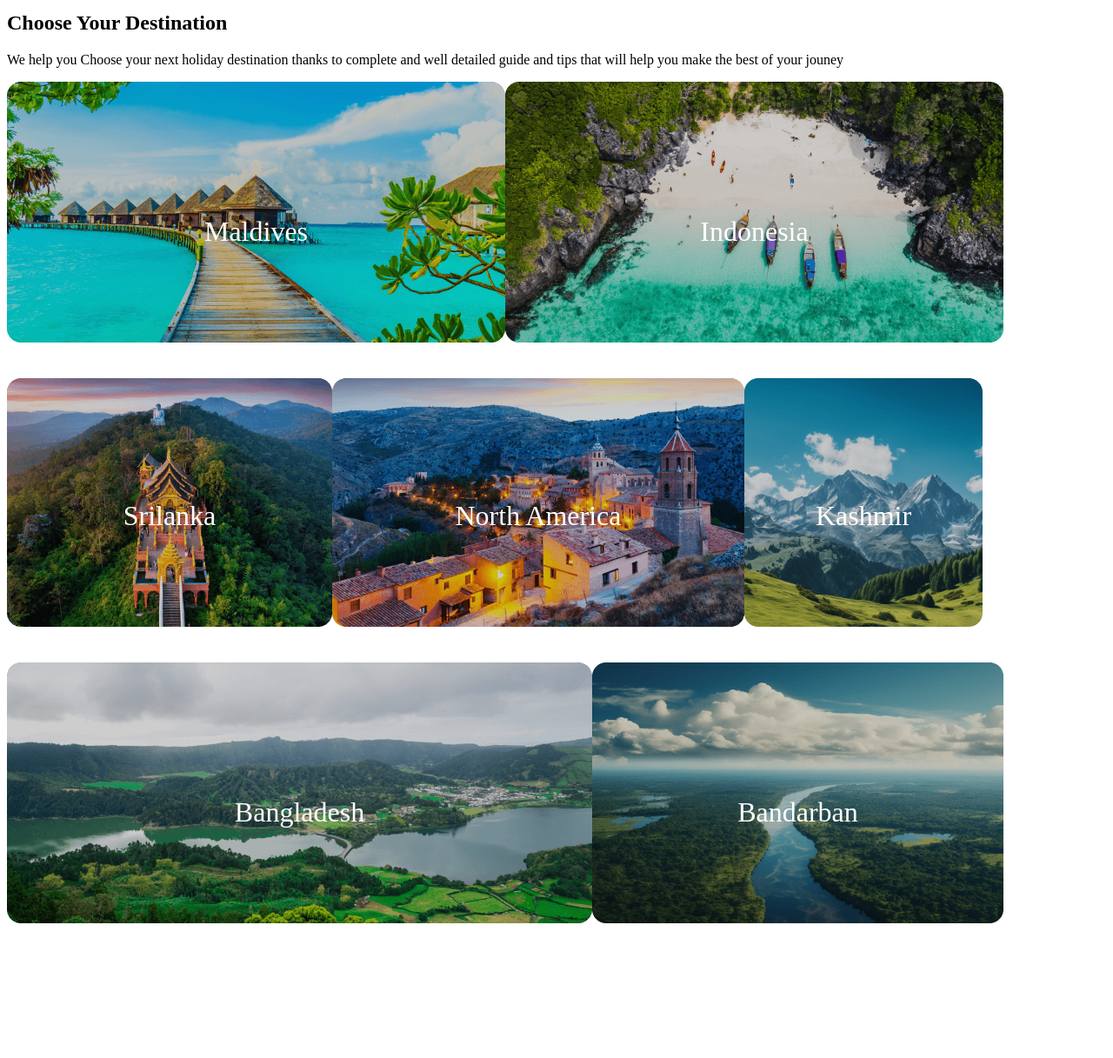
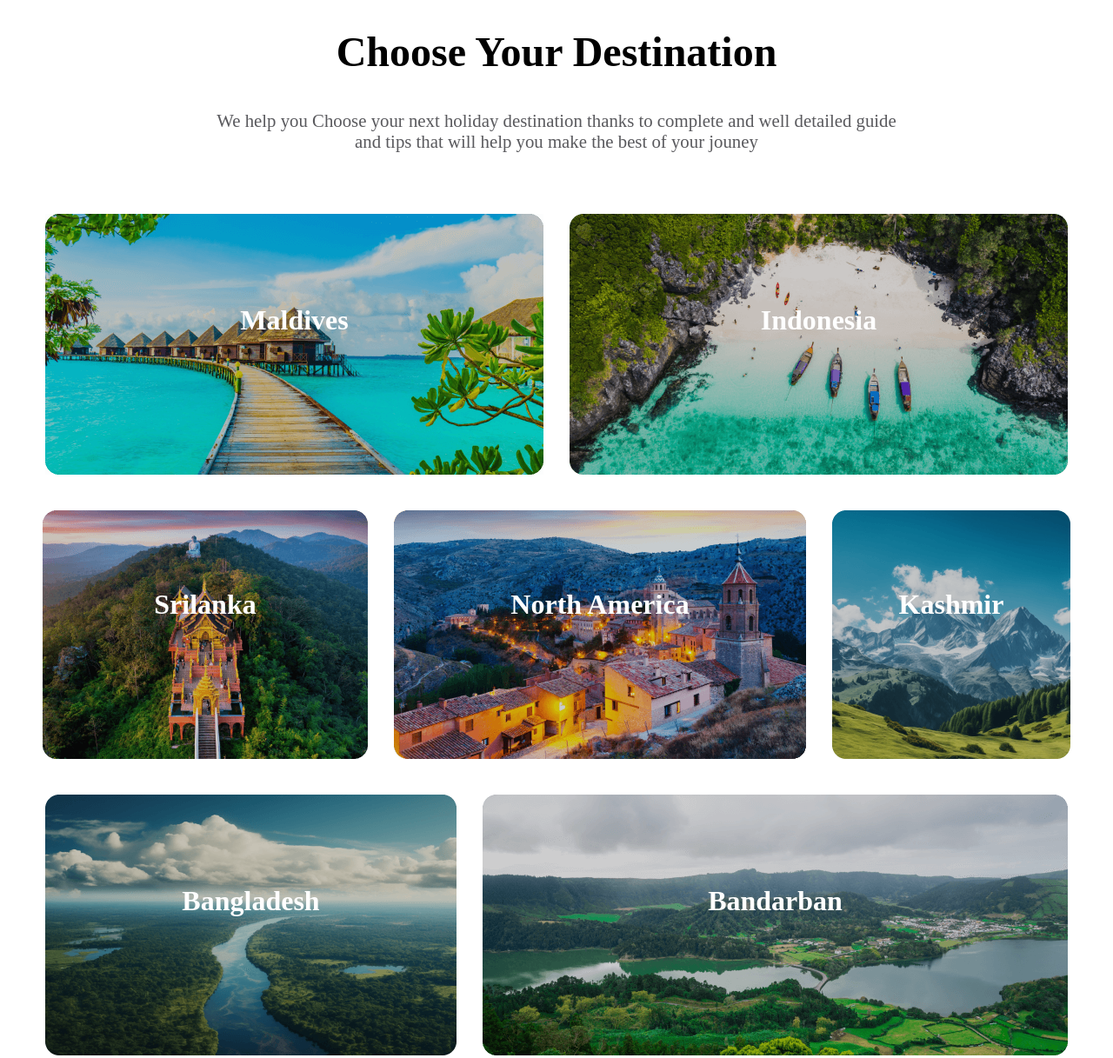
Before and after one commit to fatema94/Assingment-2, a plain HTML site: page index.html in a window 1280 px wide. Shown: the part 2440-3657 px from the top of the page at 87% size. Before the commit the page ends 3551 px from the top, so only its background shows below. Drawn offline with Linux system fonts and the light colour scheme.

Commit message:
added destination section

```diff
--- a/index.html
+++ b/index.html
@@ -79,38 +79,53 @@
     <section>
         <div class="destination-content">
             <h2 class="destination-tittle">Choose Your Destination</h2>
-            <p class="destination-description">We help you Choose your next holiday destination thanks to complete and well detailed guide and tips that will help you make the best of your jouney</p>
+            <p class="destination-description">We help you Choose your next holiday destination thanks to complete  and well detailed guide <br> and tips that will help you make the best of your jouney</p>
         </div>
-        <div class="destination">
-            <div class="destination-img" id="maldives">
-                <div class="card-img"><img src="Images/Rectangle 5.png" alt=""></div>
-                <div class="card-text">Maldives</div>
+        <div class="destination-container">
+            <div class="destination">
+                <div class="d-card">
+                    <img src="Images/Rectangle 5.png" alt="">
+                    <h2 class="d-text">Maldives</h2>
+                </div>
+                <div class="d-card">
+                    <img src="Images/Rectangle 8.png" alt="">
+                    <h2 class="d-text">Indonesia</h2>
+
+                </div>
             </div>
-            <div class="destination-img" id="indonesio">
-                <div class="card-img"><img src="Images/Rectangle 8.png" alt=""></div>
-                <div class="card-text">Indonesia</div>
+            <div class="destination">
+                <div class="d-card">
+                    <img src="Images/Rectangle 6.png" alt="">
+                    <h2 class="d-text">Srilanka</h2>
+                </div>
+                <div class="d-card">
+                    <img src="Images/Rectangle 7.png" alt="">
+                    <h2 class="d-text">North America</h2>
+                </div>
+                <div class="d-card">
+                    <img src="Images/Rectangle 9.png" alt="">
+                    <h2 class="d-text">Kashmir</h2>
+                </div>
             </div>
-            <div class="destination-img" id="srilanka">
-                <div class="card-img"><img src="Images/Rectangle 6.png" alt=""></div>
-                <div class="card-text">Srilanka</div>
-            </div>
-            <div class="destination-img">
-                <div class="card-img" id="america"><img src="Images/Rectangle 7.png" alt=""></div>
-                <div class="card-text">North America</div>
-            </div>
-            <div class="destination-img">
-                <div class="card-img" id="kashmir"><img src="Images/Rectangle 9.png" alt=""></div>
-                <div class="card-text">Kashmir</div>
-            </div>
-            <div class="destination-img">
-                <div class="card-img" id="bangladesh"><img src="Images/Rectangle 10.png" alt=""></div>
-                <div class="card-text">Bangladesh</div>
-            </div>
-            <div class="destination-img" id="bandarban">
-                <div class="card-img"><img src="Images/Rectangle 11.png" alt=""></div>
-                <div class="card-text">Bandarban</div>
+            <div class="destination">
+                <div class="d-card">
+                    <img src="Images/Rectangle 11.png" alt="">
+                    <h2 class="d-text">Bangladesh</h2>
+                </div>
+                <div class="d-card">
+                    <img src="Images/Rectangle 10.png" alt="">
+                    <h2 class="d-text">Bandarban</h2>
+                </div>
             </div>
 
+        </div>
+
+
+    </section>
+    <section class="choose">
+        <div class="choose-content">
+            <h2 class="choose-tittle">Why Choose Us</h2>
+            <p class="choose-description">Would you invest your life savings without an expert? or build a home? Your vacation is just as important for your well-being and you should rely on an expert when it comes to planning and booking.</p>
         </div>
     </section>
 
--- a/styles/style.css
+++ b/styles/style.css
@@ -100,14 +100,33 @@ header{
     cursor: pointer;
     font-size: 1.3rem;
 }
+.destination-content{
+    text-align: center;
+}
+.destination-tittle{
+    font-size: 3rem;
+}
+.destination-description{
+    color: rgba(19, 19, 24, 0.70);
+    font-size: 1.3rem;
+}
+.destination-container{
+    padding: 50px ;
+    row-gap: 10px;
+}
 .destination{
     display: flex;
-    flex-wrap: wrap;
+    justify-content: center;
+    align-items: center;
+    gap: 30px;
+    padding-top: 0px;
 }
-.card-text{
+
+.d-text{
     position: relative;
     text-align: center;
-    top: -150px;
+    top: -200px;
+    margin: 0;
     font-size: 2rem;
     color: #fff;
 }
```
Also changed, not shown: Images/hotel-icon.png (added), Images/map-icon.png (added), Images/offer-price.png (added).
